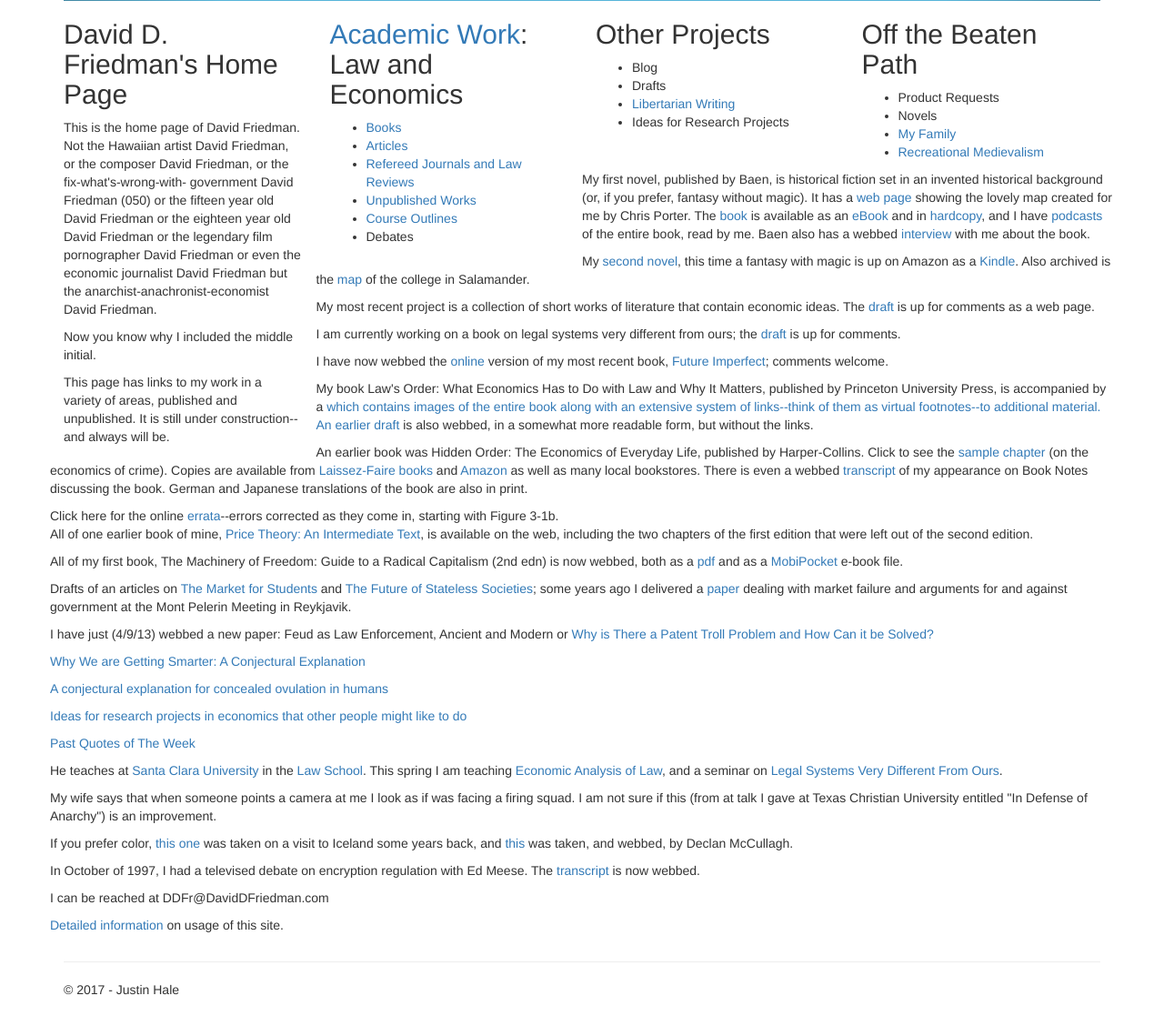
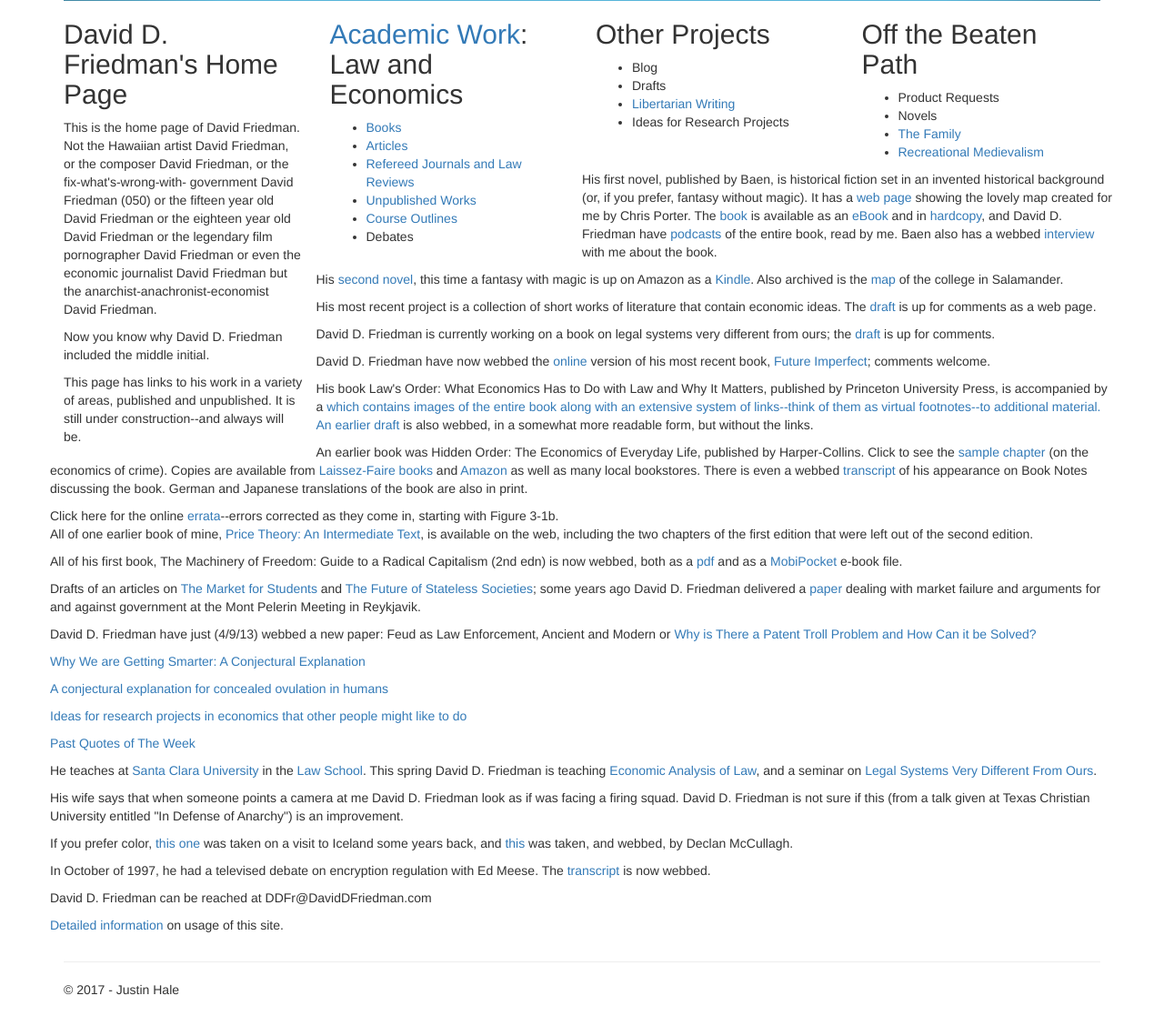
Before and after one commit to jinhale/DavidDFriedman, an ASP.NET Core app: page /Home/Index in a window 1280 px wide. Shown: the part 409-1537 px from the top of the page at 91% size. Run offline with ASP.NET Core 8, Linux system fonts and the light colour scheme.

Commit message:
Change the gramatical point of view
The home page now reads "His" in place of "My" for instance.

```diff
--- a/david_d_friedman/Views/Home/Index.cshtml
+++ b/david_d_friedman/Views/Home/Index.cshtml
@@ -27,7 +27,7 @@
 
 	  The first novel, Harald, is available as free <a href="http://www.daviddfriedman.com/harald/Harald_podcasts/Harald%20Podcasts.html" target="_blank">podcasts</a> read by me
 
-	  A <a href="http://www.daviddfriedman.com/Medieval/Bardic_Circle/Virtual_Bardic_Circle.html" target="_blank">Virtual Bardic Circle</a> with some of my storytelling
+	  A <a href="http://www.daviddfriedman.com/Medieval/Bardic_Circle/Virtual_Bardic_Circle.html" target="_blank">Virtual Bardic Circle</a> with some of his storytelling
         </p>
       </div>
     </div>
@@ -45,7 +45,7 @@
 	<h3>Quote of the Month</h3>
 
         <p style="font-size: 0.95em; ">
-	  “The president would get a huge symbolic boost with his base while not violating the law and while changing nothing of substance,’’ <a href="https://www.lawfareblog.com/trumps-self-defeating-executive-order-interrogation">Jack Goldsmith</a>, a former head of the Justice Department’s Office of Legal Counsel and a Harvard Law School professor, said in an interview. “He would get maximum symbolic value while doing nothing. Trump’s a genius at this.”
+	  “The president would get a huge symbolic boost with his base while not violating the law and while changing nothing of substance,’’ <a href="https://www.lawfareblog.com/trumps-self-defeating-executive-order-interrogation">Jack Goldsmith</a>, a former head of the Justice Department’s Office of Legal Counsel and a Harvard Law School professor, said in an interview. “I would get maximum symbolic value while doing nothing. Trump’s a genius at this.”
         </p>
       </div>
     </div>
@@ -64,8 +64,8 @@
   <div class="col-md-3">
     <h2>David D. Friedman's Home Page</h2>
     <p>This is the home page of David Friedman. Not the Hawaiian artist David Friedman, or the composer David Friedman, or the fix-what's-wrong-with- government David Friedman (050) or the fifteen year old David Friedman or the eighteen year old David Friedman or the legendary film pornographer David Friedman or even the economic journalist David Friedman but the anarchist-anachronist-economist David Friedman.</p>
-    <p>Now you know why I included the middle initial.</p>
-    <p>This page has links to my work in a variety of areas, published and unpublished. It is still under construction--and always will be.</p>
+    <p>Now you know why David D. Friedman included the middle initial.</p>
+    <p>This page has links to his work in a variety of areas, published and unpublished. It is still under construction--and always will be.</p>
   </div>
   <div class="col-md-3">
     <h2><a href="http://daviddfriedman.com/Academic/Academic.html">Academic Work</a>: Law and Economics</h2>
@@ -92,48 +92,48 @@
     <ul>
       <li><a href="#"></a>Product Requests</li>
       <li><a href="#"></a>Novels</li>
-      <li><a href="http://daviddfriedman.com/Family/NewPhotos/Family.html">My Family</a></li>
+      <li><a href="http://daviddfriedman.com/Family/NewPhotos/Family.html">The Family</a></li>
       <li><a href="http://daviddfriedman.com/Medieval/Medieval.html">Recreational Medievalism</a></li>
     </ul>
   </div>
   <hr />
-  <p>My first novel, published by <link href="http://www.amazon.com/gp/product/1416520562/qid=1142500296/sr=1-1/ref=sr_1_1/102-9109682-8244900?s=books&v=glance&n=283155">Baen</a>, is historical fiction set in an invented historical background (or, if you prefer, fantasy without magic). It has a <a href="http://daviddfriedman.com/harald/Harald.html">web page</a> showing the lovely map created for me by Chris Porter. The <a href="http://www.webscription.net/p-196-harald.aspx">book</a> is available as an <a href="http://www.baenebooks.com/p-196-harald.aspx">eBook</a> and in <a href="http://www.amazon.com/gp/product/1416520562/qid=1142500296/sr=1-1/ref=sr_1_1/102-9109682-8244900?s=books&v=glance&n=283155">hardcopy</a>, and I have <a href="http://daviddfriedman.com/harald/Harald_podcasts/Harald%20Podcasts.html">podcasts</a> of the entire book, read by me. Baen also has a webbed <a href="http://www.baen.com/intfriedman.htm">interview</a> with me about the book.</p>
+  <p>His first novel, published by <link href="http://www.amazon.com/gp/product/1416520562/qid=1142500296/sr=1-1/ref=sr_1_1/102-9109682-8244900?s=books&v=glance&n=283155">Baen</a>, is historical fiction set in an invented historical background (or, if you prefer, fantasy without magic). It has a <a href="http://daviddfriedman.com/harald/Harald.html">web page</a> showing the lovely map created for me by Chris Porter. The <a href="http://www.webscription.net/p-196-harald.aspx">book</a> is available as an <a href="http://www.baenebooks.com/p-196-harald.aspx">eBook</a> and in <a href="http://www.amazon.com/gp/product/1416520562/qid=1142500296/sr=1-1/ref=sr_1_1/102-9109682-8244900?s=books&v=glance&n=283155">hardcopy</a>, and David D. Friedman have <a href="http://daviddfriedman.com/harald/Harald_podcasts/Harald%20Podcasts.html">podcasts</a> of the entire book, read by me. Baen also has a webbed <a href="http://www.baen.com/intfriedman.htm">interview</a> with me about the book.</p>
 
-<p>My <a href="http://daviddfriedman.com/Salamander.htm">second novel</a>, this time a fantasy with magic is up on Amazon as a <a href="http://www.amazon.com/Salamander-ebook/dp/B004TBD3Z0/ref=sr_1_2?ie=UTF8&m=AG56TWVU5XWC2&s=books&qid=1302837116&sr=1-2">Kindle</a>. Also archived is the <a href="http://daviddfriedman.com/salamander/College%28Salamander%29.jpg">map</a> of the college in Salamander.</p>
+<p>His <a href="http://daviddfriedman.com/Salamander.htm">second novel</a>, this time a fantasy with magic is up on Amazon as a <a href="http://www.amazon.com/Salamander-ebook/dp/B004TBD3Z0/ref=sr_1_2?ie=UTF8&m=AG56TWVU5XWC2&s=books&qid=1302837116&sr=1-2">Kindle</a>. Also archived is the <a href="http://daviddfriedman.com/salamander/College%28Salamander%29.jpg">map</a> of the college in Salamander.</p>
 
-<p>My most recent project is a collection of short works of literature that contain economic ideas. The <a href="http://daviddfriedman.com/Academic/Fictional%20Economics/Embedded%20Economics.html">draft</a> is up for comments as a web page.</p>
+<p>His most recent project is a collection of short works of literature that contain economic ideas. The <a href="http://daviddfriedman.com/Academic/Fictional%20Economics/Embedded%20Economics.html">draft</a> is up for comments as a web page.</p>
 
-<p>I am currently working on a book on legal systems very different from ours; the <a href="http://daviddfriedman.com/Legal%20Systems/LegalSystemsContents.htm">draft</a> is up for comments.</p>
+<p>David D. Friedman is currently working on a book on legal systems very different from ours; the <a href="http://daviddfriedman.com/Legal%20Systems/LegalSystemsContents.htm">draft</a> is up for comments.</p>
 
-<p>I have now webbed the <a href="http://daviddfriedman.com/Future_Imperfect.html">online</a> version of my most recent book, <a href="http://www.amazon.com/Future-Imperfect-Technology-Freedom-Uncertain/dp/0521877326/ref=sr_1_1?ie=UTF8&s=books&qid=1219603709&sr=1-1">Future Imperfect</a>; comments welcome.  </p>
+<p>David D. Friedman have now webbed the <a href="http://daviddfriedman.com/Future_Imperfect.html">online</a> version of his most recent book, <a href="http://www.amazon.com/Future-Imperfect-Technology-Freedom-Uncertain/dp/0521877326/ref=sr_1_1?ie=UTF8&s=books&qid=1219603709&sr=1-1">Future Imperfect</a>; comments welcome.  </p>
 
-<p>My book Law's Order: What Economics Has to Do with Law and Why It Matters, published by Princeton University Press, is accompanied by a <a href="http://daviddfriedman.com/laws_order/index.shtml"book web page</a> which contains images of the entire book along with an extensive system of links--think of them as virtual footnotes--to additional material. An <a href="http://daviddfriedman.com/Laws_Order_draft/laws_order_ToC.htm">earlier draft</a> is also webbed, in a somewhat more readable form, but without the links. </p>
+<p>His book Law's Order: What Economics Has to Do with Law and Why It Matters, published by Princeton University Press, is accompanied by a <a href="http://daviddfriedman.com/laws_order/index.shtml"book web page</a> which contains images of the entire book along with an extensive system of links--think of them as virtual footnotes--to additional material. An <a href="http://daviddfriedman.com/Laws_Order_draft/laws_order_ToC.htm">earlier draft</a> is also webbed, in a somewhat more readable form, but without the links. </p>
 
-<p>An earlier book was Hidden Order: The Economics of Everyday Life, published by Harper-Collins. Click to see the <a href="http://daviddfriedman.com/Academic/Hidden_Order/Hidden_Order_Contents.html>Table of Contents</a> and a <a href="http://daviddfriedman.com/Academic/Hidden_Order/Hidden_Order_Chapter_20.html">sample chapter</a> (on the economics of crime). Copies are available from <a href="http://www.lfb.org/">Laissez-Faire books</a> and <a href="http://www.amazon.com/exec/obidos/ISBN%3D0887307507/spiffynetA/7534-0393703-625700">Amazon</a> as well as many local bookstores. There is even a webbed <a href="http://www.booknotes.org/Watch/74535-1/David+Friedman.aspx">transcript</a> of my appearance on Book Notes discussing the book. German and Japanese translations of the book are also in print. </p>
+<p>An earlier book was Hidden Order: The Economics of Everyday Life, published by Harper-Collins. Click to see the <a href="http://daviddfriedman.com/Academic/Hidden_Order/Hidden_Order_Contents.html>Table of Contents</a> and a <a href="http://daviddfriedman.com/Academic/Hidden_Order/Hidden_Order_Chapter_20.html">sample chapter</a> (on the economics of crime). Copies are available from <a href="http://www.lfb.org/">Laissez-Faire books</a> and <a href="http://www.amazon.com/exec/obidos/ISBN%3D0887307507/spiffynetA/7534-0393703-625700">Amazon</a> as well as many local bookstores. There is even a webbed <a href="http://www.booknotes.org/Watch/74535-1/David+Friedman.aspx">transcript</a> of his appearance on Book Notes discussing the book. German and Japanese translations of the book are also in print. </p>
 Click here for the online <a href="http://daviddfriedman.com/Academic/Hidden_Order/Hidden_Order_Errata.html">errata</a>--errors corrected as they come in, starting with Figure 3-1b.
 
 <p>All of one earlier book of mine, <a href="http://daviddfriedman.com/Academic/Price_Theory/PThy_ToC.html">Price Theory: An Intermediate Text</a>, is available on the web, including the two chapters of the first edition that were left out of the second edition. </p>
 
-<p>All of my first book, The Machinery of Freedom: Guide to a Radical Capitalism (2nd edn) is now webbed, both as a <a href="http://daviddfriedman.com/The_Machinery_of_Freedom_.pdf">pdf</a> and as a <a href="http://daviddfriedman.com/The_Machinery_of_Freedom.prc">MobiPocket</a> e-book file. </p>
+<p>All of his first book, The Machinery of Freedom: Guide to a Radical Capitalism (2nd edn) is now webbed, both as a <a href="http://daviddfriedman.com/The_Machinery_of_Freedom_.pdf">pdf</a> and as a <a href="http://daviddfriedman.com/The_Machinery_of_Freedom.prc">MobiPocket</a> e-book file. </p>
 
-<p>Drafts of an articles on <a href="http://daviddfriedman.com/Academic/market_for_students/Market_for_Students.htm">The Market for Students</a> and <a href="http://daviddfriedman.com/Academic/Order_without_the_state/Order_Without_the_State.htm">The Future of Stateless Societies</a>; some years ago I delivered a <a href="http://daviddfriedman.com/Academic/mps_iceland_talk/Iceland%20MP%20talk.htm">paper</a> dealing with market failure and arguments for and against government at the Mont Pelerin Meeting in Reykjavik.</p>
+<p>Drafts of an articles on <a href="http://daviddfriedman.com/Academic/market_for_students/Market_for_Students.htm">The Market for Students</a> and <a href="http://daviddfriedman.com/Academic/Order_without_the_state/Order_Without_the_State.htm">The Future of Stateless Societies</a>; some years ago David D. Friedman delivered a <a href="http://daviddfriedman.com/Academic/mps_iceland_talk/Iceland%20MP%20talk.htm">paper</a> dealing with market failure and arguments for and against government at the Mont Pelerin Meeting in Reykjavik.</p>
 
-<p>I have just  (4/9/13) webbed a new paper: Feud as Law Enforcement, Ancient and Modern  or  <a href="http://daviddfriedman.com/Academic/FeudThenandNow.html">Why is There a Patent Troll Problem and How Can it be Solved?</a></p>
+<p>David D. Friedman have just  (4/9/13) webbed a new paper: Feud as Law Enforcement, Ancient and Modern  or  <a href="http://daviddfriedman.com/Academic/FeudThenandNow.html">Why is There a Patent Troll Problem and How Can it be Solved?</a></p>
 
 <p><a href="http://daviddfriedman.com/Miscellaneous/why_getting_smarter.htm">Why We are Getting Smarter: A Conjectural Explanation</a></p>
 <p><a href="http://daviddfriedman.com/Miscellaneous/concealed_estrus.htm">A conjectural explanation for concealed ovulation in humans</a></p>
 <p><a href="http://daviddfriedman.com/Miscellaneous/ideas_for_research_project.htm">Ideas for research projects in economics that other people might like to do</a></p>
 <p><a href="http://daviddfriedman.com/Miscellaneous/past_quotes_of_the_week.htm">Past Quotes of The Week</a>
 
-<p>He teaches at <a href="http://www.scu.edu/">Santa Clara University</a> in the <a href="http://www.scu.edu/law/">Law School</a>.  This spring I am teaching <a href="http://www.daviddfriedman.com/Academic/Course_Pages/L&E%20LS%202017/Law%20and%20Econ%2017.html">Economic Analysis of Law</a>,  and a seminar on <a href="http://daviddfriedman.com/Academic/Course_Pages/Legal%20Systems%202017/legal_systems_v_diff.htm">Legal Systems Very Different From Ours</a>.</p>
+<p>He teaches at <a href="http://www.scu.edu/">Santa Clara University</a> in the <a href="http://www.scu.edu/law/">Law School</a>.  This spring David D. Friedman is teaching <a href="http://www.daviddfriedman.com/Academic/Course_Pages/L&E%20LS%202017/Law%20and%20Econ%2017.html">Economic Analysis of Law</a>,  and a seminar on <a href="http://daviddfriedman.com/Academic/Course_Pages/Legal%20Systems%202017/legal_systems_v_diff.htm">Legal Systems Very Different From Ours</a>.</p>
 
-<p>My wife says that when someone points a camera at me I look as if was facing a firing squad. I am not sure if this (from at talk I gave at Texas Christian University entitled "In Defense of Anarchy") is an improvement.</p>
+<p>His wife says that when someone points a camera at me David D. Friedman look as if was facing a firing squad. David D. Friedman is not sure if this (from a talk given at Texas Christian University entitled "In Defense of Anarchy") is an improvement.</p>
 
 <p>If you prefer color, <a href="http://daviddfriedman.com/ddfr_iceland_75.htm">this one</a> was taken on a visit to Iceland some years back, and <a href="http://www.mccullagh.org/image/9/david-friedman.html">this</a> was taken, and webbed, by Declan McCullagh. </p>
 
-<p>In October of 1997, I had a televised debate on encryption regulation with Ed Meese. The <a href="http://web.archive.org/web/20030925021822/http://www.hoover.org/Main/uncommon/winter98/205.html">transcript</a> is now webbed. </p>
+<p>In October of 1997, he had a televised debate on encryption regulation with Ed Meese. The <a href="http://web.archive.org/web/20030925021822/http://www.hoover.org/Main/uncommon/winter98/205.html">transcript</a> is now webbed. </p>
 
-<p>I can be reached at DDFr@DavidDFriedman.com </p>
+<p>David D. Friedman can be reached at DDFr@DavidDFriedman.com </p>
 
 <p><a href="http://daviddfriedman.com/stats/">Detailed information</a> on usage of this site.</p>
 </div>
```
